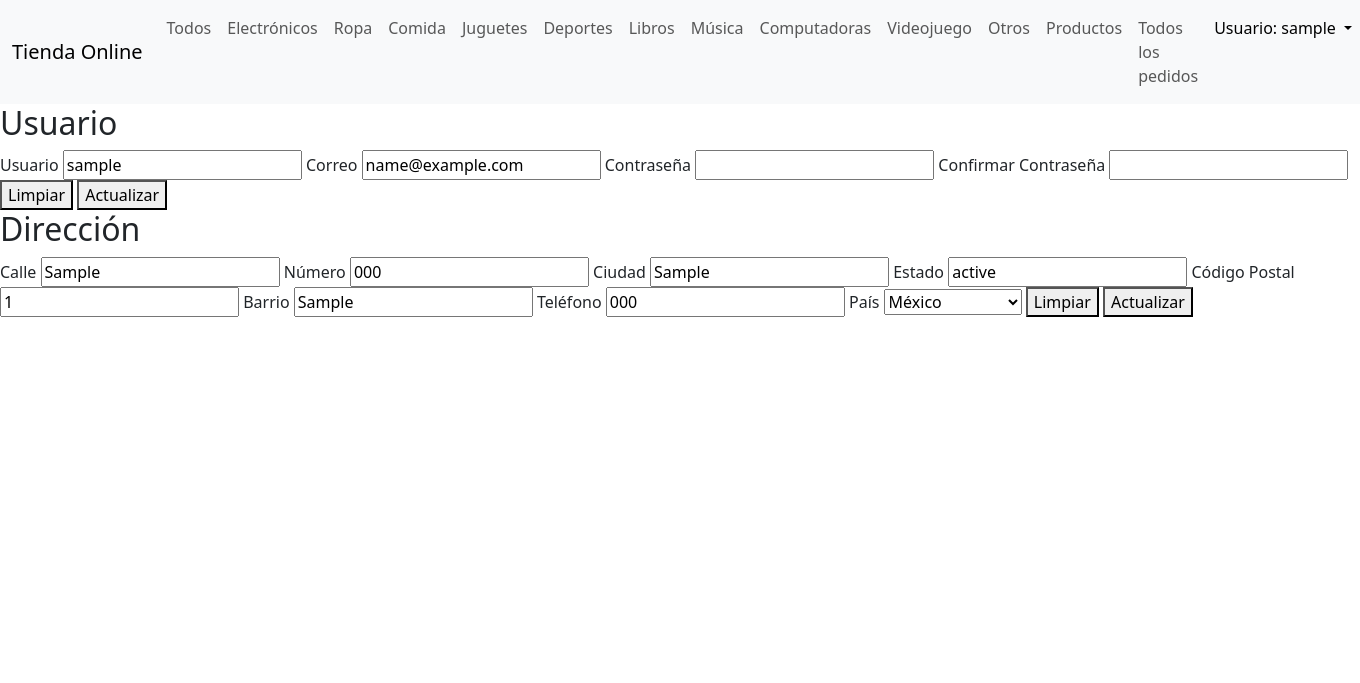
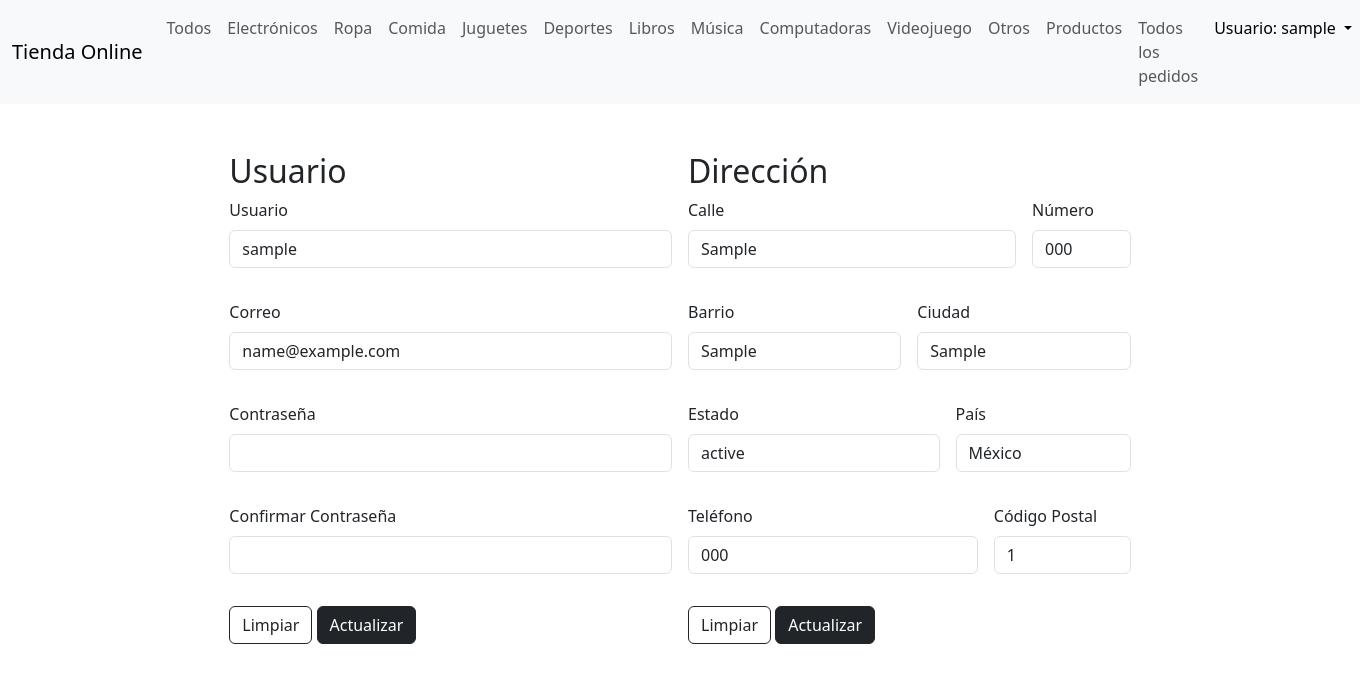
Before and after one commit to Emmanueloz/online_store, a Flask app: page /user/ in a window 1360 px wide. Shown: the top 683 px of the page. Run offline with Flask 3, Linux system fonts and the light colour scheme; a user stored in the database is signed in; tables that the repository leaves empty hold one stand-in row (values such as "Sample post"); parts of the project's set-up code (start-up, migrations or seed data) failed here and were passed over; some libraries are stand-ins or nearby versions.

Commit message:
estilos para los datos del usuario

```diff
--- a/app/features/auth/templates/user.jinja2
+++ b/app/features/auth/templates/user.jinja2
@@ -3,29 +3,75 @@
 {% block title %}Usuario{% endblock %}
 
 {% block content %}
+<main class="container-fluid p-3 pt-5 d-flex flex-column flex-md-row justify-content-center gap-3">
+    <div class="col-12 col-md-6 col-lg-4 ">
         <h2>Usuario</h2>
-<form method="post">
+        <form class="row g-3" method="post">
             {{ form_user.csrf_token }}
-    {{ form_user.username.label }} {{ form_user.username }}
-    {{ form_user.email.label }} {{ form_user.email }}
-    {{ form_user.password.label }} {{ form_user.password }}
-    {{ form_user.confirm_password.label }} {{ form_user.confirm_password }}
-    <button type="reset">Limpiar</button>
-    <button type="submit">Actualizar</button>
+            <div class="mb-3">
+                {{ form_user.username.label(class="form-label") }}
+                {{ form_user.username(class="form-control") }}
+            </div>
+            <div class="mb-3">
+                {{ form_user.email.label(class="form-label") }}
+                {{ form_user.email(class="form-control") }}
+            </div>
+            <div class="mb-3">
+                {{ form_user.password.label(class="form-label") }}
+                {{ form_user.password(class="form-control") }}
+            </div>
+            <div class="mb-3">
+                {{ form_user.confirm_password.label(class="form-label") }}
+                {{ form_user.confirm_password(class="form-control") }}
+            </div>
+            <div>
+                <button class="btn btn-outline-dark" type="reset">Limpiar</button>
+                <button class="btn btn-dark" type="submit">Actualizar</button>
+            </div>
         </form>
+    </div>
 
+    <div class="col-12 col-md-6 col-lg-4">
         <h2>Dirección</h2>
-<form method="post">
+        <form class="row g-3" method="post">
             {{ form_direction.csrf_token }}
-    {{ form_direction.street.label }} {{ form_direction.street }}
-    {{ form_direction.number.label }} {{ form_direction.number }}
-    {{ form_direction.city.label }} {{ form_direction.city }}
-    {{ form_direction.state.label }} {{ form_direction.state }}
-    {{ form_direction.zip_code.label }} {{ form_direction.zip_code }}
-    {{ form_direction.neighborhood.label }} {{ form_direction.neighborhood }}
-    {{ form_direction.phone.label }} {{ form_direction.phone(maxlength=10) }}
-    {{ form_direction.country.label }} {{ form_direction.country }}
-    <button type="reset">Limpiar</button>
-    <button type="submit">Actualizar</button>
+            <div class="mb-3 col-md-9">
+                {{ form_direction.street.label(class="form-label") }}
+                {{ form_direction.street(class="form-control") }}
+            </div>
+            <div class="mb-3 col-md-3">
+                {{ form_direction.number.label(class="form-label") }}
+                {{ form_direction.number(class="form-control") }}
+            </div>
+            <div class="mb-3 col-md-6">
+                {{ form_direction.neighborhood.label(class="form-label") }}
+                {{ form_direction.neighborhood(class="form-control") }}
+            </div>
+            <div class="mb-3 col-md-6">
+                {{ form_direction.city.label(class="form-label") }}
+                {{ form_direction.city(class="form-control") }}
+            </div>
+            <div class="mb-3 col-md-7">
+                {{ form_direction.state.label(class="form-label") }}
+                {{ form_direction.state(class="form-control") }}
+            </div>
+            <div class="mb-3 col-md-5">
+                {{ form_direction.country.label(class="form-label") }}
+                {{ form_direction.country(class="form-control") }}
+            </div>
+            <div class="mb-3 col-md-8">
+                {{ form_direction.phone.label(class="form-label") }}
+                {{ form_direction.phone(maxlength=10,class="form-control") }}
+            </div>
+            <div class="mb-3 col-md-4">
+                {{ form_direction.zip_code.label(class="form-label") }}
+                {{ form_direction.zip_code(class="form-control") }}
+            </div>
+            <div>
+                <button class="btn btn-outline-dark" type="reset">Limpiar</button>
+                <button class="btn btn-dark" type="submit">Actualizar</button>
+            </div>
         </form>
+    </div>
+</main>
 {% endblock content %}
```
Lines whose indentation alone changed are shown as unchanged.
